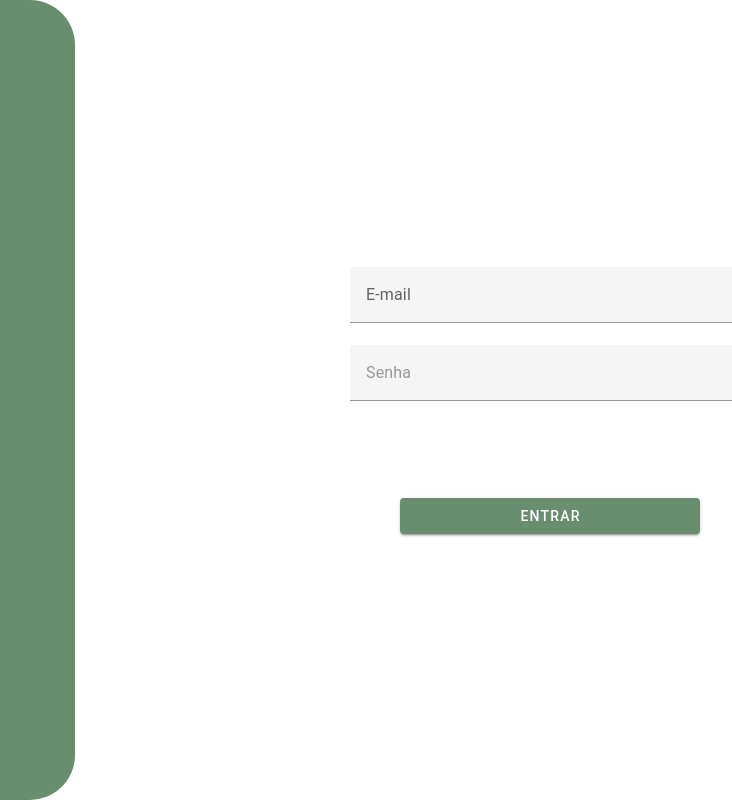
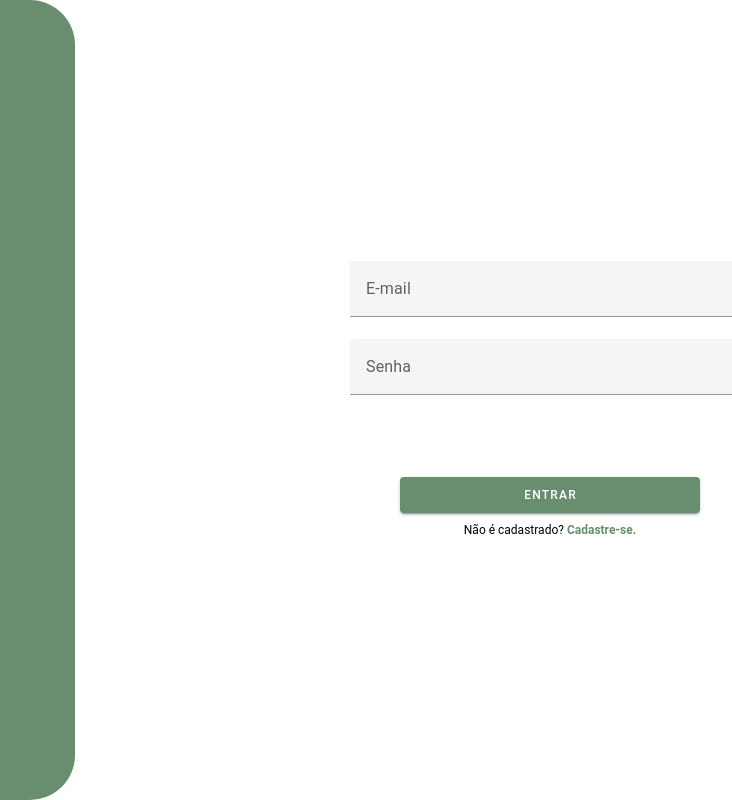
Before and after one commit to Ingridaquino/pi-front-vue, a Vue app: page /login in a window 1280 px wide. Shown: the whole page, without its empty margins (255-987 px from the left). Built offline with nearby package versions, Linux system fonts and the light colour scheme.

Commit message:
Implementado root e componente background

```diff
--- a/src/assets/global.css
+++ b/src/assets/global.css
@@ -1 +1,3 @@
-/* reset.css */
+:root {
+    --color-primary: #698D6F;
+}
--- /dev/null
+++ b/src/components/Background/CPBackground.vue
@@ -0,0 +1,17 @@
+<template>
+    <div class="CPBackground">
+
+        <slot name="logo">
+
+        </slot>
+    </div>
+</template>
+<style>
+
+.CPBackground {
+    width: 100%;
+    border-radius: 0 45px 45px 0;
+    background-color: var(--color-primary);
+    height: 100%;
+}
+</style>
--- a/src/components/Button/CPButton.vue
+++ b/src/components/Button/CPButton.vue
@@ -29,15 +29,15 @@ const props = defineProps({
 <style>
 
 .btn-default {
-    background: #698D6F;
+    background: var(--color-primary);
     color: white;
 }
 
 
 .btn-outlined {
     background: transparent;
-    border: 1px solid #698D6F;
-    color: #698D6F;
+    border: 1px solid var(--color-primary);
+    color: var(--color-primary);
 }
 
 
--- a/src/components/Input/CPInput.vue
+++ b/src/components/Input/CPInput.vue
@@ -1,28 +1,23 @@
 <template>
-    <v-text-field
-        :type="type"
-        :placeholder="placeholder"
-        :label="label"
-        :value="modelValue"
-        @input="emit('update:modelValue', $event.target.value)"
-  ></v-text-field>
+  <v-text-field :type="type" :placeholder="placeholder" :label="label" :value="value" @input="onInput"></v-text-field>
 </template>
 
 <script setup>
 import { defineProps } from 'vue'
 
 
-const emit = defineEmits(['update:modelValue'])
+const emit = defineEmits(['input'])
 const props = defineProps({
-    type: String,
-    placeholder: String,
-    label: String,
-    disabled: String,
-    modelValue: String,
+  type: String,
+  placeholder: String,
+  label: String,
+  disabled: String,
+  value: String,
 })
+
+function onInput(newValue) {
+  emit('input', newValue);
+}
 </script>
 <style>
-.CPInput {
-    border: red;
-}
 </style>
--- a/src/main.js
+++ b/src/main.js
@@ -1,4 +1,4 @@
-
+import './assets/global.css'
 import { createApp } from 'vue'
 import App from './App.vue'
 import router from './router'
--- a/src/views/LoginView.vue
+++ b/src/views/LoginView.vue
@@ -1,19 +1,20 @@
 <template>
     <div class="login__container">
-        <div class="login__container--capa"></div>
+       <CPBackground />
 
         <div class="login__container__box">
             <div class="login__container--form">
 
                     <div class="inputs">
-                        <CPInput type="email" placeholder="Email" label="E-mail"/>
-                        <CPInput typew="password" placeholder="Senha" />
+                        <CPInput type="email" label="E-mail" v-model="email"/>
+                        <CPInput typew="password" label="Senha" v-model="senha" />
 
                     </div>
-                    <div>
-
+                    <div  class="button">
                         <CPButton text="Entrar" type="button" @click="login"  variant="default" size="large"></CPButton>
                     </div>
+
+                    <span>Não é cadastrado? <a href="#" target="_blank">Cadastre-se.</a></span>
             </div>
         </div>
 
@@ -22,6 +23,12 @@
 <script setup>
 import CPInput from '../components/Input/CPInput.vue'
 import CPButton from '../components/Button/CPButton.vue'
+import CPBackground from '@/components/Background/CPBackground.vue';
+
+import { ref } from 'vue'
+
+const email = ref('')
+const senha = ref('')
 
 function login() {
     alert('aqui')
@@ -37,12 +44,6 @@ function login() {
     height: 100vh;
 }
 
-.login__container--capa {
-    width: 100%;
-    border-radius: 0 45px 45px 0;
-    background-color: #698D6F;
-    height: 100%;
-}
 
 .login__container__box {
   display: flex;
@@ -57,12 +58,24 @@ function login() {
     flex-direction: column;
     align-items: center;
     justify-content: center;
-    gap: 75px;
-
 }
 
 .inputs {
     width: 400px;
+    margin-bottom: 60px;
+}
 
+.button {
+    margin-bottom: 8px;
+}
+
+span {
+    font-size: 12px;
+
+    a {
+        text-decoration: none;
+        font-weight: 600;
+        color: var(--color-primary);
+    }
 }
 </style>
```
